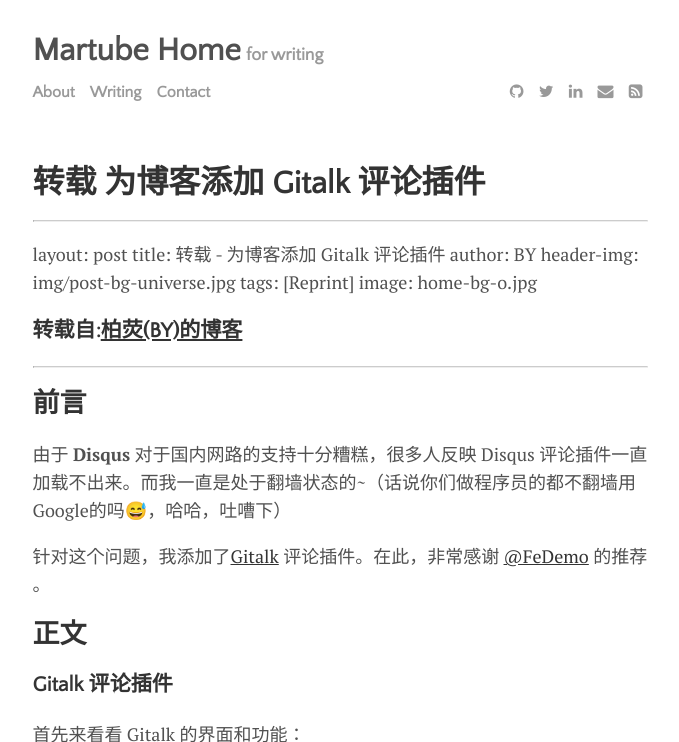
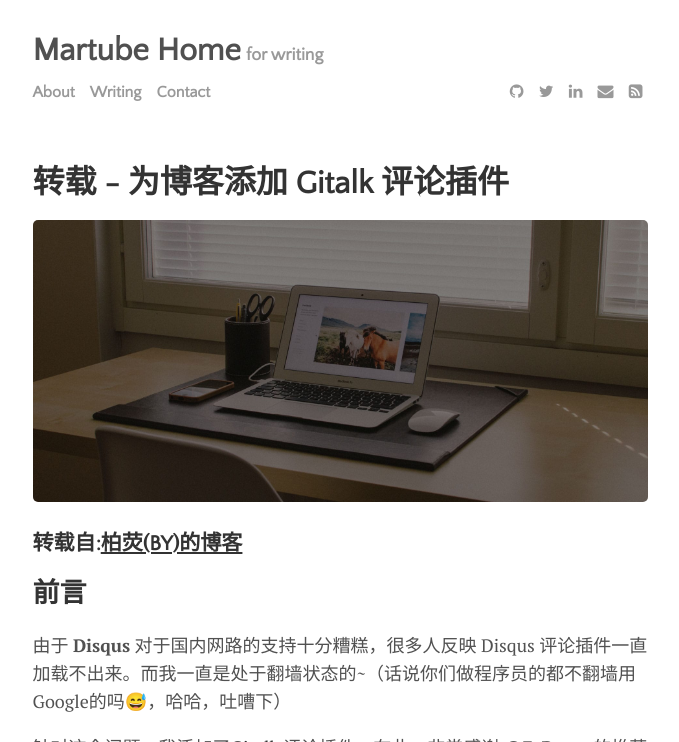
Before and after one commit to edoulesG/edoulesG.github.io, a Jekyll site: the page built from _posts/2017-12-19-转载-为博客添加-Gitalk-评论插件.md, in a window 1280 px wide and 900 px high, cut to the strip 0-742 px from the top of the window. Shown: the whole strip, without its empty margins (300-979 px from the left). Built offline with Jekyll 4.4.1, drawn with Linux system fonts in a browser that asks for light colours; our own code applies the rules of GitHub Pages for plain Markdown files; some of the changed text lies outside the part shown.

Commit message:
Update 2017-12-19-转载-为博客添加-Gitalk-评论插件.md

```diff
--- a/_posts/2017-12-19-转载-为博客添加-Gitalk-评论插件.md
+++ b/_posts/2017-12-19-转载-为博客添加-Gitalk-评论插件.md
@@ -1,14 +1,14 @@
 ---
-layout:     post
-title:      转载 - 为博客添加 Gitalk 评论插件
-author:     BY
-header-img: img/post-bg-universe.jpg
+layout: post
+title: 转载 - 为博客添加 Gitalk 评论插件
+author: BY
 tags: [Reprint]
 image: home-bg-o.jpg
+---
 
 ### 转载自:[柏荧(BY)的博客](http://qiubaiying.top/2017/12/19/%E4%B8%BA%E5%8D%9A%E5%AE%A2%E6%B7%BB%E5%8A%A0-Gitalk-%E8%AF%84%E8%AE%BA%E6%8F%92%E4%BB%B6/)
 
-------
+
 
 ## 前言
 
```
